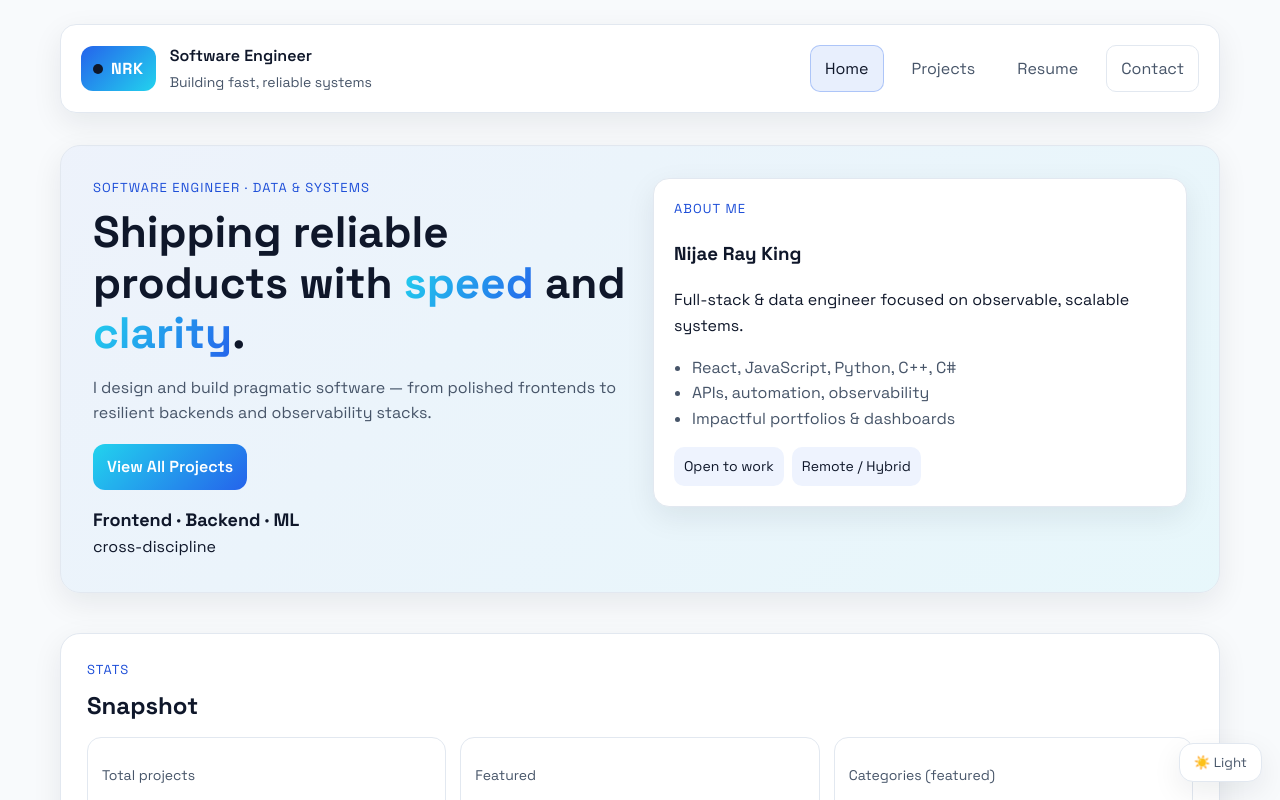
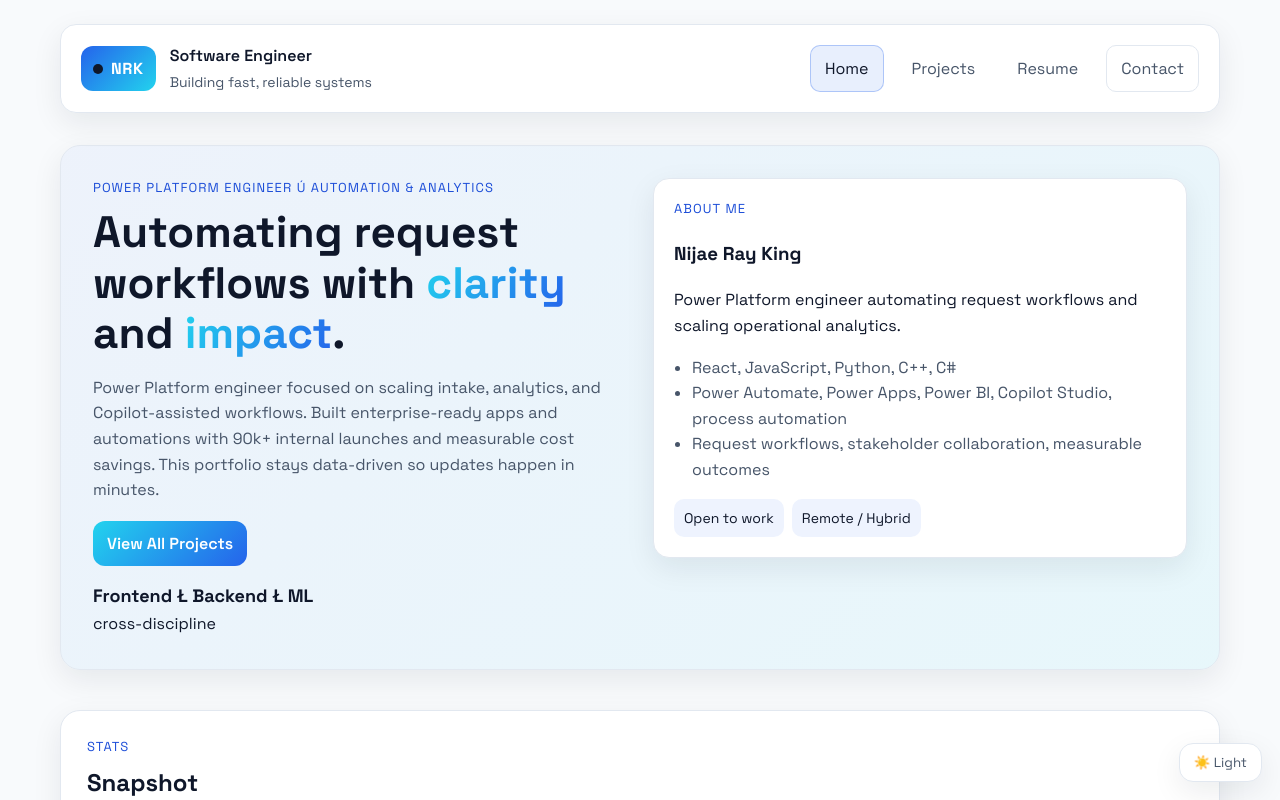
Before and after one commit to Nijaek/project-portfolio-website, a React (Vite) app: page / in a window 1280 px wide. Shown: the top 800 px of the page. Built offline with nearby package versions, Linux system fonts and the light colour scheme.

Commit message:
Updated resume and site content

```diff
--- a/src/data/projects.json
+++ b/src/data/projects.json
@@ -15,7 +15,7 @@
     "techStack": ["React", "Vite", "JavaScript", "CSS", "React Router"],
     "role": "Solo",
     "year": 2025,
-    "githubUrl": "https://github.com/example/portfolio",
+    "githubUrl": "https://github.com/Nijaek/project-portfolio-website",
     "liveDemoUrl": "",
     "highlighted": true
   }
--- a/src/pages/Home.jsx
+++ b/src/pages/Home.jsx
@@ -11,13 +11,15 @@ export function Home() {
     <div className="page">
       <section className="hero">
         <div className="hero-text">
-          <p className="eyebrow">Software Engineer · Data & Systems</p>
+          <p className="eyebrow">Power Platform Engineer ú Automation & Analytics</p>
           <h1>
-            Shipping reliable products with <span className="gradient">speed</span> and{' '}
-            <span className="gradient">clarity</span>.
+            Automating request workflows with <span className="gradient">clarity</span> and{' '}
+            <span className="gradient">impact</span>.
           </h1>
           <p className="lede">
-            I design and build pragmatic software — from polished frontends to resilient backends and observability stacks.
+            Power Platform engineer focused on scaling intake, analytics, and Copilot-assisted workflows. Built
+            enterprise-ready apps and automations with 90k+ internal launches and measurable cost savings. This portfolio
+            stays data-driven so updates happen in minutes.
           </p>
           <div className="cta-row">
             <Link to="/projects" className="btn primary">
@@ -26,7 +28,7 @@ export function Home() {
           </div>
           <div className="stats">
             <div>
-              <strong>Frontend · Backend · ML</strong>
+              <strong>Frontend Ł Backend Ł ML</strong>
               <span>cross-discipline</span>
             </div>
           </div>
@@ -35,11 +37,11 @@ export function Home() {
           <div className="card">
             <p className="eyebrow">About me</p>
             <h3>Nijae Ray King</h3>
-            <p>Full-stack & data engineer focused on observable, scalable systems.</p>
+            <p>Power Platform engineer automating request workflows and scaling operational analytics.</p>
             <ul>
               <li>React, JavaScript, Python, C++, C#</li>
-              <li>APIs, automation, observability</li>
-              <li>Impactful portfolios & dashboards</li>
+              <li>Power Automate, Power Apps, Power BI, Copilot Studio, process automation</li>
+              <li>Request workflows, stakeholder collaboration, measurable outcomes</li>
             </ul>
             <div className="chip-row">
               <span className="chip">Open to work</span>
--- a/src/pages/Resume.jsx
+++ b/src/pages/Resume.jsx
@@ -66,7 +66,6 @@ export function Resume() {
             <h3>Data & Backend</h3>
             <ul>
               <li>SQL, Python, Java, C++, C#.</li>
-              <li>Scrum/Kanban, requirements to MVP to iteration; Waterfall.</li>
             </ul>
           </div>
           <div className="resume-card">
@@ -74,6 +73,7 @@ export function Resume() {
             <ul>
               <li>Stakeholder communication, requirements discovery, solution walkthroughs.</li>
               <li>Training & enablement, cross-team alignment, workflow clarification.</li>
+              <li>Scrum/Kanban, requirements to MVP to iteration; Waterfall.</li>
             </ul>
           </div>
         </div>
```
